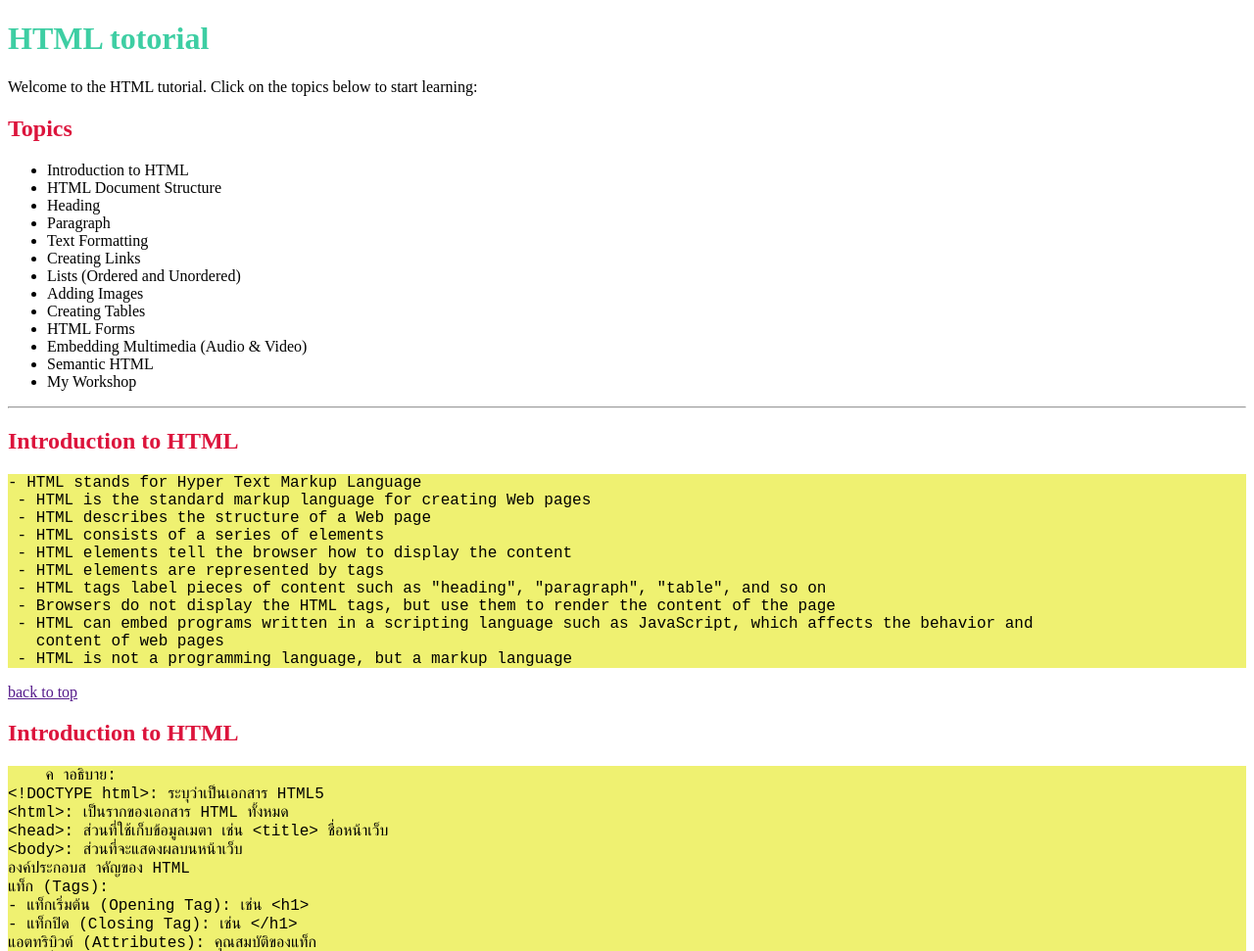
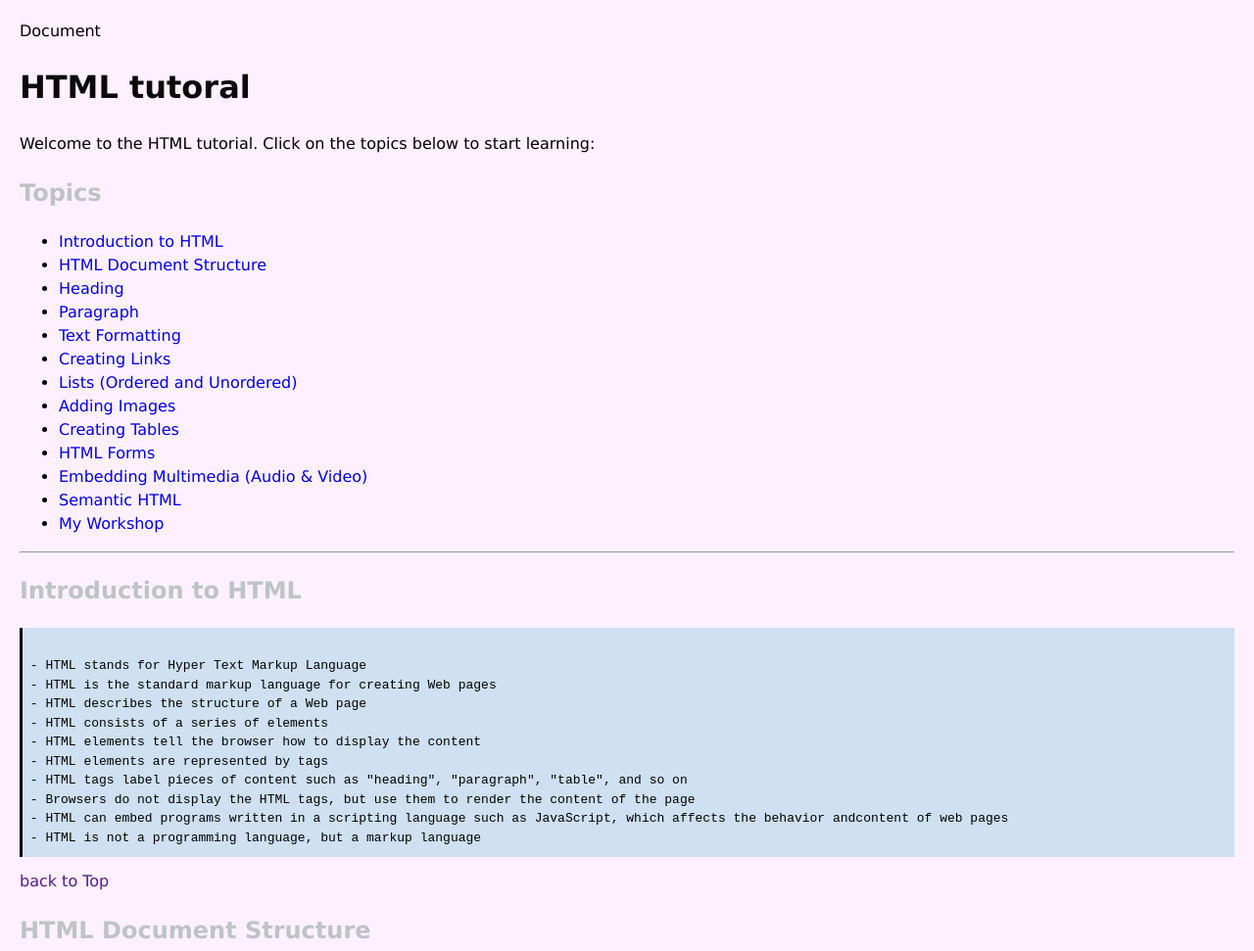
Before and after one commit to koa8845/Web-work-shop-68-108, a plain HTML site: page index.html in a window 1280 px wide. Shown: the top 971 px of the page at 98% size. Drawn offline with Linux system fonts and the light colour scheme.

Commit message:
Update index.html

```diff
--- a/index.html
+++ b/index.html
@@ -1,61 +1,83 @@
 <!DOCTYPE html>
 <html lang="en">
+
 <head>
     <meta charset="UTF-8">
     <meta name="viewport" content="width=device-width, initial-scale=1.0">
-    <mata name="description" content="เว็บไซต์สำหรับการเนาะนำวิธีใช้HTML">
-    <title>web Workshop : 684259037</title>
+    <meta name="description" content="เว็บไซต์เกี่ยวกับการเรียน" <title>Document</title>
 
     <style>
-        body {
-            font-family: Verdana, Geneva, Tahoma, sans-serif
-            margin: 20PX ;
+        html{
+            scroll-behavior: smooth;
+        }
+    body{
+        font-family:Verdana, Geneva, Tahoma, sans-serif;
+        margin: 20px ;
         padding: 0 ;
+        background-color: rgb(255, 240, 255);
+
+        line-height: 1.5;
     }
 
-
-        pre {
-            background-color: rgb(239, 241, 113);
-            border-loeft: 1px solid crimson
-            padding-top: 10px;
-            font-size: 16px;
+        h1{
+            color:rgb(10, 10, 10);
+        }
+        h2{
+            color:rgb(189, 196, 196);
+        }
+        .green-text{
+            color:chartreuse;
         }
 
-        h1 {
-            color: rgb(62, 206, 163);
+        pre{
+            background-color: rgb(206, 224, 241);
+            border-left: 3px solid black;
+            padding: 10px 0 ;
+            font: size 16px;
+
+            white-space: pre-wrap;
+            border-radius: 10;
         }
-        h2 {
-            color: crimson;
+        a{
+         text-decoration: none;
     }
-        .green-text {
-            color: rgb(35, 187, 35);
+     a:hover{
+         text-decoration: underline;
+         color: rgb(218, 15, 167);
+    }
+    .text-center{
+        text-align: center;
     }
     </style>
 </head>
+
 <body>
-<h1>HTML totorial</h1>
+    <h1>HTML tutoral</h1>
     <p>Welcome to the HTML tutorial. Click on the topics below to start learning:</p>
     <h2>Topics</h2>
     <ul>
-    <li><a href="#introduction">    </a>Introduction to HTML</li>
-    <li>HTML Document Structure</li>
-    <li>Heading</li>
-    <li>Paragraph</li>
-    <li>Text Formatting</li>
-    <li>Creating Links</li>
-    <li>Lists (Ordered and Unordered)</li>
-    <li>Adding Images</li>
-    <li>Creating Tables</li>
-    <li>HTML Forms</li>
-    <li>Embedding Multimedia (Audio & Video)</li>
-    <li>Semantic HTML</li>
-    <li>My Workshop</li>
+        <li><a href="intro">Introduction to HTML</a></li>
+        <li><a href="Document">HTML Document Structure</a></li>
+        <li><a href="Heading">Heading</a></li>
+        <li><a href="Paragraph">Paragraph</a></li>
+        <li><a href="Formatting">Text Formatting</a></li>
+        <li><a href="Creating">Creating Links</a></li>
+        <li><a href="Lists">Lists (Ordered and Unordered)</a></li>
+        <li><a href="Adding">Adding Images</a></li>
+        <li><a href="Creating Tables">Creating Tables</a></li>
+        <li><a href="HTML Forms">HTML Forms</a></li>
+        <li><a href="Embedding">Embedding Multimedia (Audio & Video)</a></li>
+        <li><a href="Semantic">Semantic HTML</a></li>
+        <li><a href="My Workshop">My Workshop</a></li>
     </ul>
     <hr>
 
-<!--Introduction to HTML-->
-<h2 id="introduction">Introduction to HTML</h2>
-<pre>- HTML stands for Hyper Text Markup Language
+<!-- introduction to html -->
+
+    <h2 id="intro">Introduction to HTML</h2>
+
+    <pre>
+ - HTML stands for Hyper Text Markup Language
  - HTML is the standard markup language for creating Web pages
  - HTML describes the structure of a Web page
  - HTML consists of a series of elements
@@ -63,16 +85,16 @@
  - HTML elements are represented by tags
  - HTML tags label pieces of content such as "heading", "paragraph", "table", and so on
  - Browsers do not display the HTML tags, but use them to render the content of the page
- - HTML can embed programs written in a scripting language such as JavaScript, which affects the behavior and
-   content of web pages
- - HTML is not a programming language, but a markup language
-</pre>
-<a href="">back to top</a>
+ - HTML can embed programs written in a scripting language such as JavaScript, which affects the behavior andcontent of web pages
+ - HTML is not a programming language, but a markup language</pre>
 
-<!--HTML Document Structure-->
-<h2 id="introduction">Introduction to HTML</h2>
-<pre>
-    ค าอธิบาย:
+ <a href="">back to Top</a>
+
+<!-- HTML Document Structure
+ -->
+<h2 id="doc">HTML Document Structure
+</h2>
+    <pre> คำอธิบาย:
 &lt;!DOCTYPE html&gt;: ระบุว่าเป็นเอกสาร HTML5
 &lt;html&gt;: เป็นรากของเอกสาร HTML ทั้งหมด
 &lt;head&gt;: ส่วนที่ใช้เก็บข้อมูลเมตา เช่น &lt;title&gt; ชื่อหน้าเว็บ
@@ -86,28 +108,41 @@
 ตัวอย่าง: &lt;h1&gt;Hello, World!&lt;/h1&gt;
 &lt;img src="image.jpg" alt="A description of the image"&gt;
 
-<a href="">back to top</a>
-<!--Heading-->
-<h2 id="introduction">Heading<h2>
+</pre>
+
+ <a href="">back to Top</a>
+
+<!-- Heading -->
+<h2 id="heading">Heading</h2>
+HTML headings are defined with the h1 to h6 tags...
 <pre>
     - &lt;h1&gt;: Heading 1
     - &lt;h2&gt;: Heading 2
     - &lt;h3&gt;: Heading 3
     - &lt;h4&gt;: Heading 4
     - &lt;h5&gt;: Heading 5
- - &lt;h6&gt;: Heading
+    - &lt;h6&gt;: Headi
+
 </pre>
-<a href="">back to top</a>
-<!--Paragraph-->
-<h2 id="introduction">paragraph</h2>
+
+<p><a href="W03-heading.html">workshop</a></p>
+ <a href="">back to Top</a>
+
+<!-- Paragraph -->
+<h2 id="Paragraph">Paragraph</h2>
+<p>HTML provides various elements to format text...</p>
     <pre>
-    Paragraph
-- &lt;p&gt;: Paragraph
+ - &lt;p
 </pre>
-<a href="">back to top</a>
-<!--Text Formatting-->
-<h2 id="introduction">Text Formatting</h2>
-<pre>
+ <a href="">back to Top</a>
+
+<!-- Text Formatting
+ -->
+<h2 id="Formatting">Text Formatting
+</h2>
+workshop
+<p>HTML provides various elements to format text...</p>
+    <pre> Text Formatting
 - &lt;h1&gt; to &lt;h6&gt;: Headings
 - &lt;p&gt;: Paragraph
 - &lt;pre&gt;: Preformatted text
@@ -128,10 +163,18 @@
 - &lt;blockquote&gt;: Block quotation
 - &lt;q&gt;: Inline quotation
 - &lt;code&gt;: Code snippet
+
 </pre>
-<a href="">back to top</a>
-<!--Creating links-->
-<h2 id="introduction">Creating links</h2>
+
+ <a href="">back to Top</a>
+
+<!-- Creating Links
+ -->
+<h2 id="Links">Creating Links
+</h2>
+<p>HTML links are defined with the <a> tag...</p>
+    workshop
+
     <pre>
 - &lt;a href="url" target=""&gt;Link text&lt;/a&gt;
 - The href attribute specifies the URL of the page the link goes to
@@ -154,11 +197,15 @@
 - Example: &lt;a href="file.txt" download&gt;Download Text File&lt;/a&gt;
 
 </pre>
-<a href="">back to top</a>
-<!--Lists (Ordered and Unordered-->
-<h2 id="introduction">Lists (Ordered and Unordered)</h2>
+
+ <a href="">back to Top</a>
+
+<!-- Lists (Ordered and Unordered)
+ -->
+<h2 id="Lists">Lists (Ordered and Unordered)
+</h2>
+<p>HTML lists are defined with the &lt;ul&gt;, &lt;ol&gt;, and &lt;li&gt; tags...</p>
     <pre>
-    HTML lists are defined with the &lt;ul&gt;, &lt;ol&gt;, and &lt;li&gt; tags...
 - &lt;ul&gt;: Unordered list
 - &lt;ol&gt;: Ordered list
 - &lt;li&gt;: List item
@@ -198,10 +245,17 @@
 - Example: &lt;ol style="list-style-type: lower-alpha;"&gt;
 - Example: &lt;ol style="list-style-type: upper-roman;"&gt;
 - Example: &lt;ol style="list-style-type: lower-roman;"&gt;
+
 </pre>
-<a href="">back to top</a>
-<!--Adding Images-->
-<h2 id="introduction">Adding Images</h2>
+
+ <a href="">back to Top</a>
+
+<!-- Adding Images
+ -->
+<h2 id="Images">Adding Images
+</h2>
+<p>HTML images are defined with the &lt;img&gt; tag...</p>
+ workshop
     <pre>
 - &lt;img src="url" alt="description"&gt;
 - The src attribute specifies the URL of the image
@@ -243,19 +297,31 @@ object-fit: cover;
 }
 
 </pre>
-<a href="">back to top</a>
-<!--Creating Tables-->
-<h2 id="introduction">Creating Tables</h2>
-<pre>
-    - &lt;table&gt;: Table
+
+ <a href="">back to Top</a>
+
+<!-- Creating Tables
+ -->
+<h2 id="Tables">Creating Tables
+</h2>
+<p>HTML tables are defined with the &lt;table&gt;, &lt;tr&gt;, &lt;th&gt;, and &lt;td&gt; tags...
+- &lt;table&gt;: Table</p>
+    <pre> Workshop 1
+Workshop 2
+
 - &lt;tr&gt;: Table row
 - &lt;th&gt;: Table header
 - &lt;td&gt;: Table data/cell
 
 </pre>
-<a href="">back to top</a>
-<!--HTML Forms-->
-<h2 id="introduction">HTML Forms<
+
+ <a href="">back to Top</a>
+
+<!-- HTML Forms
+ -->
+<h2 id="Forms">HTML Forms
+</h2>
+<p>HTML forms are defined with the &lt;form&gt; tag...</p>
     <pre>
 หัวข ้อเกี่ยวกับฟอร์ม
 1. โครงสร้างพื้นฐานของฟอร์ม
@@ -287,10 +353,25 @@ radio, checkbox, date, file
 7. การสง่ ฟอรม์ (Form Submission)
 - การสง่ ขอ้มลู ไปยังเซริฟ์ เวอร์
 - การใช ้JavaScript (เชน่ onsubmit)
+
 </pre>
-<a href="">back to top</a>
-<!--Embedding Multimedia (Audio & Video)-->
-<h2 id="introduction">Embedding Multimedia (Audio & Video)</h2>
+
+ <a href="">back to Top</a>
+
+<!-- Embedding Multimedia (Audio & Video)
+ -->
+<h2 id="intro">Embedding Multimedia (Audio & Video)
+</h2>
+    <pre>
+
+</pre>
+
+ <a href="">back to Top</a>
+
+<!-- Semantic HTML-->
+<h2 id="Semantic">Semantic HTML
+</h2>
+<p>Semantic HTML elements clearly define the content of a web page...</p>
     <pre>
 - &lt;header&gt;: Defines a header for a document or section
 - &lt;nav&gt;: Defines navigation links
@@ -299,18 +380,24 @@ radio, checkbox, date, file
 - &lt;aside&gt;: Defines content aside from the page content
 - &lt;footer&gt;: Defines a footer for a document or section
 
-</pre>
-<a href="">back to top</a>
-<!--Semantic HTML-->
-<h2 id="introduction">Semantic HTML</h2>
-<pre>
-</pre>
-<a href="">back to top</a>
-<!--My Workshop-->
-<h2 id="introduction">My Workshop</h2>
-<pre>
 
 </pre>
-<a href="">back to top</a>
+
+ <a href="">back to Top</a>
+
+<!-- Workshop-->
+<h2 id="Workshop"><MY Workshop
+</h2>
+    <pre>
+-workshop01 :rabiit
+-workshop02 :Login
+
+</pre>
+
+ <a href="">back to Top</a>
+<hr>
+<p class="text-center"><a href="https://www.w3school.com/html/">learn more about HTML</a></p>
+
+<p class="text-center">&copy; 2026 HTML Tutorial by Theeraphong Wongwuttianan</p>
+
 </body>
-</html>
```
Lines whose indentation alone changed are shown as unchanged.
